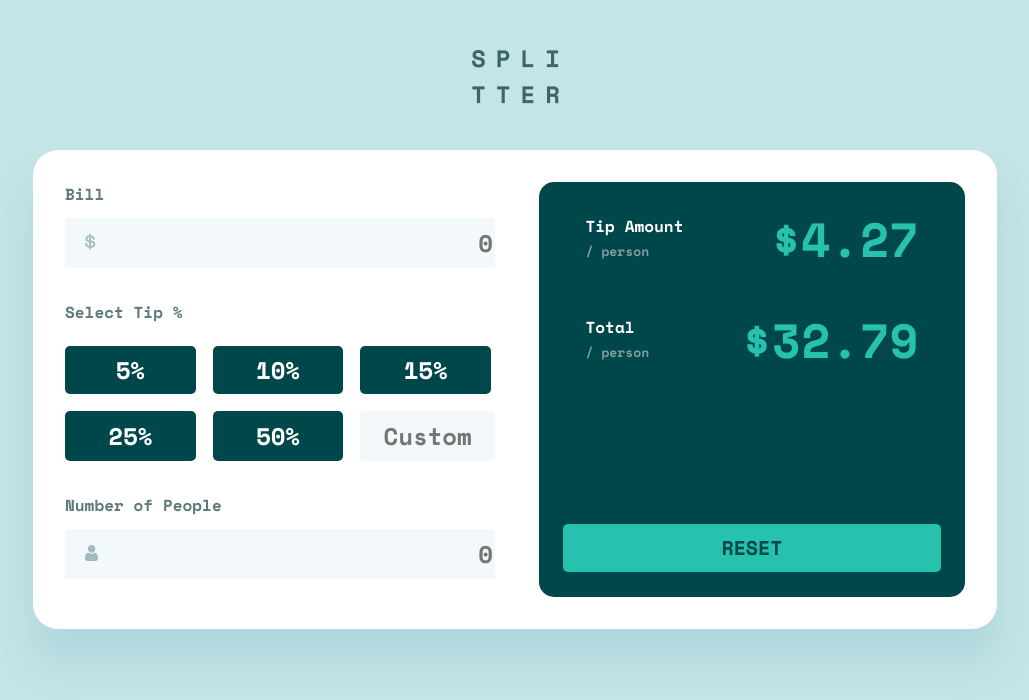
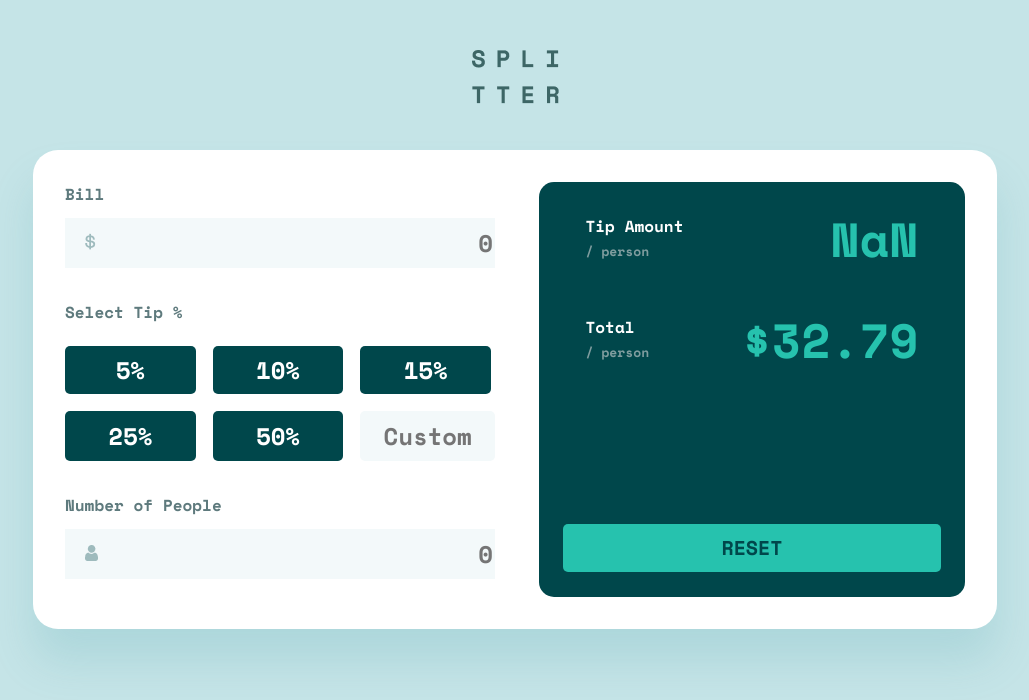
Before and after one commit to ClariceR/tip-calculator-fem, a Gatsby site: page / in a window 1280 px wide. Shown: the whole page, without its empty margins (125-1154 px from the left). Built offline with nearby package versions, Linux system fonts and the light colour scheme; Gatsby itself is replaced by a stand-in of ours.

Commit message:
Calculate and display tip amount per person

```diff
--- a/src/components/Card.js
+++ b/src/components/Card.js
@@ -11,6 +11,7 @@ const Card = ({
   handleNumPeopleChange,
   selectTip,
   handleSelectTip,
+  tipAmount
 }) => (
   <CardBkg>
     <CardGroup>
@@ -29,7 +30,7 @@ const Card = ({
       />
     </CardGroup>
     <CardGroup>
-      <Result />
+      <Result tipAmount={tipAmount}/>
     </CardGroup>
   </CardBkg>
 )
--- a/src/components/Result.js
+++ b/src/components/Result.js
@@ -1,6 +1,20 @@
 import React from "react";
 import styled from "styled-components";
 import Description from "./Description";
+
+const Result = ({tipAmount}) => (
+  <ResultSection>
+    <ResultCard>
+      <ResultDetail>
+        <Description title="Tip Amount" value={tipAmount} />
+        <Description title="Total" value="$32.79" />
+      </ResultDetail>
+      <ResetButton>Reset</ResetButton>
+    </ResultCard>
+  </ResultSection>
+)
+
+export default Result
 
 const ResultSection = styled.div`
   padding-top: 32px;
@@ -48,17 +62,3 @@ const ResetButton = styled.button`
     margin-top: 160px;
   }
 `;
-
-const Result = (props) => (
-  <ResultSection>
-    <ResultCard>
-      <ResultDetail>
-        <Description title="Tip Amount" value="$4.27" />
-        <Description title="Total" value="$32.79" />
-      </ResultDetail>
-      <ResetButton>Reset</ResetButton>
-    </ResultCard>
-  </ResultSection>
-);
-
-export default Result
--- a/src/pages/index.js
+++ b/src/pages/index.js
@@ -1,6 +1,6 @@
-import React, { useState } from "react"
+import React, { useEffect, useState } from "react"
 import styled from "styled-components"
-import Card from '../components/Card'
+import Card from "../components/Card"
 import Header from "../components/Header"
 
 import "../styles/index.css"
@@ -9,22 +9,35 @@ export default function Home() {
   const [billValue, setBillValue] = useState("")
   const [numPeople, setNumPeople] = useState("")
   const [selectTip, setSelectTip] = useState("")
+  const [tipAmount, setTipAmount] = useState(0)
 
   const handleBillValueChange = e => {
     console.log(e.target.value)
     setBillValue(e.target.value)
   }
 
-  const handlenumPeopleChange = e => {
+  const handleNumPeopleChange = e => {
     console.log(e.target.value)
     setNumPeople(e.target.value)
+    console.log(numPeople)
   }
 
   const handleSelectTip = e => {
     console.log(e.target.innerHTML.replace(/[^0-9]/g, ""))
     setSelectTip(e.target.innerHTML.replace(/[^0-9]/g, ""))
-    console.log({selectTip})
+    console.log({ selectTip })
   }
+
+  const calculateTipAmount = () => {
+    setTipAmount((parseInt(billValue) * (parseInt(selectTip) / 100)) / parseInt(numPeople))
+  }
+
+  useEffect(() => {
+    calculateTipAmount()
+    console.log("useEffecting")
+    console.log(tipAmount)
+  })
+
   return (
     <div>
       <Main>
@@ -33,8 +46,9 @@ export default function Home() {
           billValue={billValue}
           handleBillValueChange={handleBillValueChange}
           numPeople={numPeople}
-          handlenumPeopleChange={handlenumPeopleChange}
+          handleNumPeopleChange={handleNumPeopleChange}
           handleSelectTip={handleSelectTip}
+          tipAmount={tipAmount}
         />
       </Main>
     </div>
```
